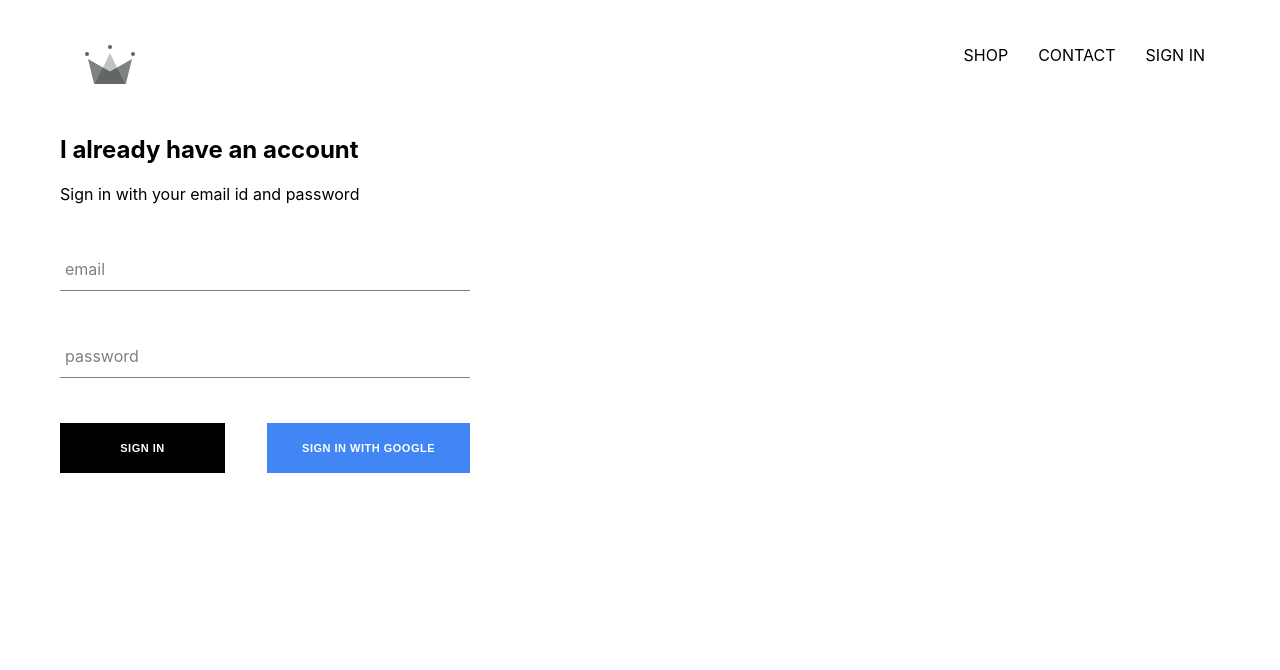
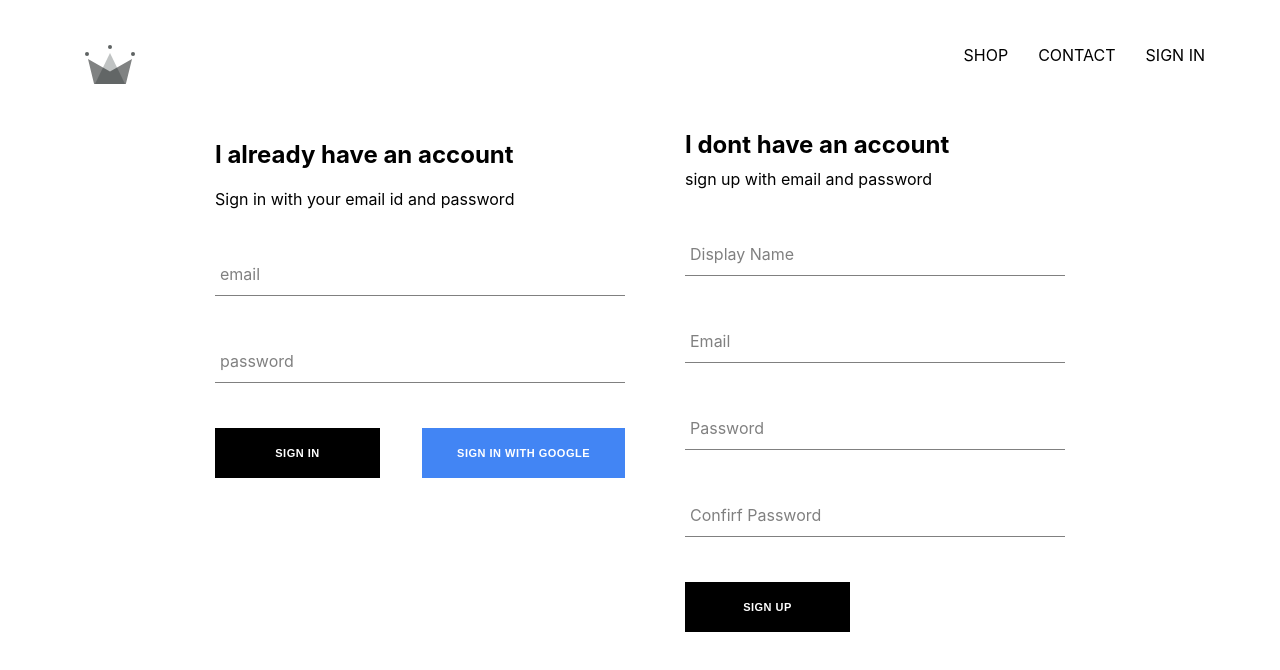
Before and after one commit to abhishekm2106/ecommerce-react-app, a React (Create React App) app: page /signin in a window 1280 px wide. Shown: the top 670 px of the page. Built offline with nearby package versions, Linux system fonts and the light colour scheme; no server answers.

Commit message:
finished sign in,sgn up and firsestore

```diff
--- a/src/App.js
+++ b/src/App.js
@@ -5,7 +5,7 @@ import Header from './components/header/header.component';
 import HomePage from './pages/homepage/homepage.components';
 import ShopPage from './pages/shop/shop.component';
 import SignInAndSignUp from './pages/sign-in-and-sign-up/sign-in-and-sign-up.component';
-import { auth } from './firebase/firebase.utils';
+import { auth, createUserProfileDocument } from './firebase/firebase.utils';
 
 
 class App extends React.Component {
@@ -20,10 +20,22 @@ class App extends React.Component {
   unsubscibeFromAuth = null
 
   componentDidMount(){
-    this.unsubscibeFromAuth = auth.onAuthStateChanged(user => {
-      this.setState({currentUser:user})
+    this.unsubscibeFromAuth = auth.onAuthStateChanged(async userAuth => {
+      if (userAuth){
+        const userRef = await createUserProfileDocument(userAuth)
+        userRef.onSnapshot(snapShot =>{
+          this.setState({
+            currentUser:{
+              id:snapShot.id,
+              ...snapShot.data()
+            }
+          })
+        })
+      }
+      else{
+        this.setState({currentUser: userAuth})
+      }
 
-      console.log(user)
     })
   }
 
--- a/src/components/collection-preview/collection-preview.component.jsx
+++ b/src/components/collection-preview/collection-preview.component.jsx
@@ -7,7 +7,7 @@ const CollectionPreview = ({title,items})=>(
         <h1 className='title'>{title}</h1>
         <div className='preview'>
             {
-                items.filter((item,idxy)=> idxy < 4).map(({id,...otherItemProps})=>(
+                items.filter((item,id)=> id < 4).map(({id,...otherItemProps})=>(
                     <CollectionItem key={id} {...otherItemProps}/>
                 ))
             }
--- a/src/components/sign-in/sign-in.components.jsx
+++ b/src/components/sign-in/sign-in.components.jsx
@@ -3,7 +3,7 @@ import './sign-in.styles.scss';
 
 import FormInput from '../form-input/form-input.component';
 import CustomButton from "../custom-button/custom-button.component";
-import { signInWithGoogle } from '../../firebase/firebase.utils';
+import { auth,signInWithGoogle } from '../../firebase/firebase.utils';
 
 class SignIn extends React.Component{
     constructor(props){
@@ -12,15 +12,21 @@ class SignIn extends React.Component{
         this.state = {email:'',password:''}
     }
 
-    handleSubmit =  event => {
+    handleSubmit = async event => {
         event.preventDefault();
-        console.log(event)
+        const {email,password} = this.state
+        try{
+            await auth.signInWithEmailAndPassword(email,password)
+            this.setState({email:'',password:''})
+        }catch(error){
+            console.log(error)
+        }
+
     }
 
 
     handleChange = event => {
         const { value,name } = event.target
-
         this.setState({[name]: value})
     }
 
--- /dev/null
+++ b/src/components/sign-up/sign-up.components.jsx
@@ -0,0 +1,73 @@
+import React from 'react'
+import './sign-up.styles.scss'
+
+import FormInput from '../form-input/form-input.component'
+import CustomButton from '../custom-button/custom-button.component'
+
+import {auth, createUserProfileDocument} from '../../firebase/firebase.utils'
+
+
+class SignUp extends React.Component {
+    constructor(){
+        super();
+
+        this.state = {
+            displayName:'',
+            email: '',
+            password:'',
+            confirmPassword: ''
+        }
+    }
+
+    handleSubmit = async event => {
+        event.preventDefault()
+        const {displayName, email, password, confirmPassword} = this.state
+        if (password !== confirmPassword) {
+            alert('Please enter your password correctly')
+            return
+        }
+
+        try{
+            const {user} = await auth.createUserWithEmailAndPassword(email,password)
+            await createUserProfileDocument(user,{displayName})
+
+            this.setState({
+                displayName:'',
+                email: '',
+                password:'',
+                confirmPassword: ''
+            })
+        }catch(error){
+            console.log(error)
+        }
+
+
+    }
+
+    handleChange = event => {
+        const {name,value} = event.target
+        this.setState({
+            [name]:value
+        })
+    }
+
+    render(){
+        const {displayName, email, password, confirmPassword} = this.state
+        return (
+            <div className="sign-up">
+                <h2 className="title">I dont have an account</h2>
+                <span>sign up with email and password</span>
+                <form onSubmit={this.handleSubmit} className="sign-up-form">
+                    <FormInput type="text" name="displayName"     value={displayName}     onChange={this.handleChange} label="Display Name" required></FormInput>
+                    <FormInput type="text" name="email"           value={email}           onChange={this.handleChange} label="Email" required></FormInput>
+                    <FormInput type="text" name="password"        value={password}        onChange={this.handleChange} label="Password" required></FormInput>
+                    <FormInput type="text" name="confirmPassword" value={confirmPassword} onChange={this.handleChange} label="Confirf Password" required></FormInput>
+                    <CustomButton type='submit'>Sign Up</CustomButton>
+                </form>
+            </div>
+        )
+    }
+}
+
+
+export default SignUp
--- /dev/null
+++ b/src/components/sign-up/sign-up.styles.scss
@@ -0,0 +1,9 @@
+.sign-up {
+  display: flex;
+  flex-direction: column;
+  width: 380px;
+
+  .title {
+    margin: 10px 0;
+  }
+}
--- a/src/firebase/firebase.utils.js
+++ b/src/firebase/firebase.utils.js
@@ -17,6 +17,33 @@ const firebaseConfig = {
 firebase.initializeApp(firebaseConfig)
 
 
+export const createUserProfileDocument = async (userAuth,addiotinalData)=>{
+  if (!userAuth) return;
+
+  const userRef = firestore.doc(`users/${userAuth.uid}`)
+  const snapshot = await userRef.get()
+
+  if (!snapshot.exists){
+    const {displayName, email} = userAuth
+    const createdAt = new Date()
+
+    try{
+      await userRef.set({
+        displayName,
+        email,
+        createdAt,
+        ...addiotinalData
+      })
+    }catch(error){
+      console.log('error created :  ',error)
+    }
+  }
+
+  return userRef
+
+}
+
+
 export const auth = firebase.auth()
 export const firestore = firebase.firestore()
 
--- a/src/pages/sign-in-and-sign-up/sign-in-and-sign-up.component.jsx
+++ b/src/pages/sign-in-and-sign-up/sign-in-and-sign-up.component.jsx
@@ -3,10 +3,12 @@ import './sign-in-and-sign-up.style.scss';
 
 import '../../components/sign-in/sign-in.components';
 import SignIn from '../../components/sign-in/sign-in.components';
+import SignUp from '../../components/sign-up/sign-up.components';
 
 const SignUpAndSignIn = ()=>(
-    <div>
+    <div className="sign-in-and-sign-up">
         <SignIn />
+        <SignUp />
     </div>
 )
 
--- a/src/pages/sign-in-and-sign-up/sign-in-and-sign-up.style.scss
+++ b/src/pages/sign-in-and-sign-up/sign-in-and-sign-up.style.scss
@@ -0,0 +1,6 @@
+.sign-in-and-sign-up {
+  width: 850px;
+  display: flex;
+  justify-content: space-between;
+  margin: 30px auto;
+}
```
Also changed, not shown: 1 other file (tests, documents, lock files or other folders).
